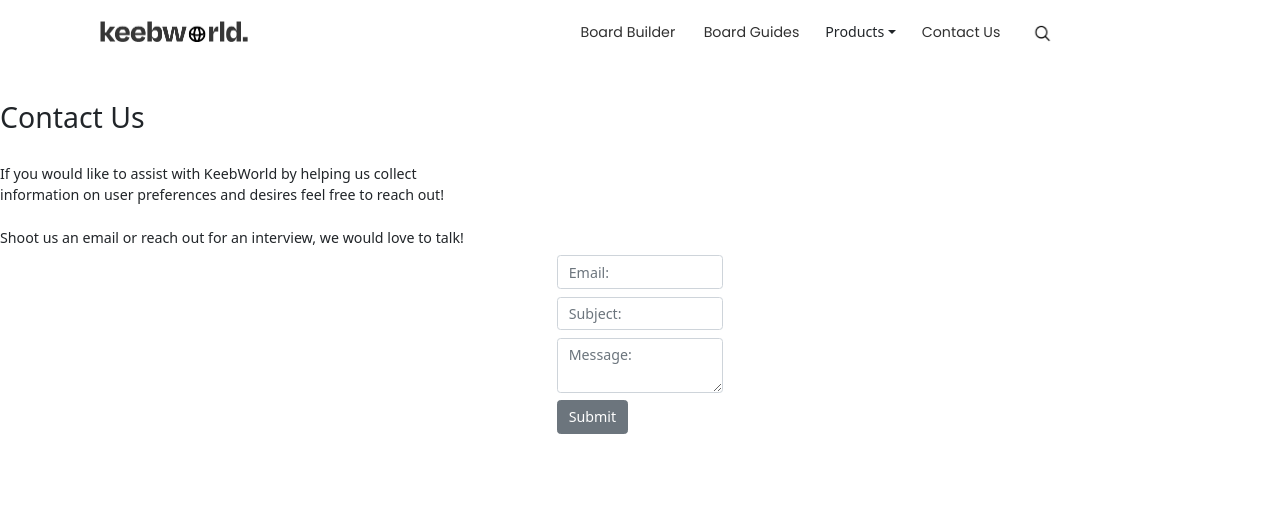
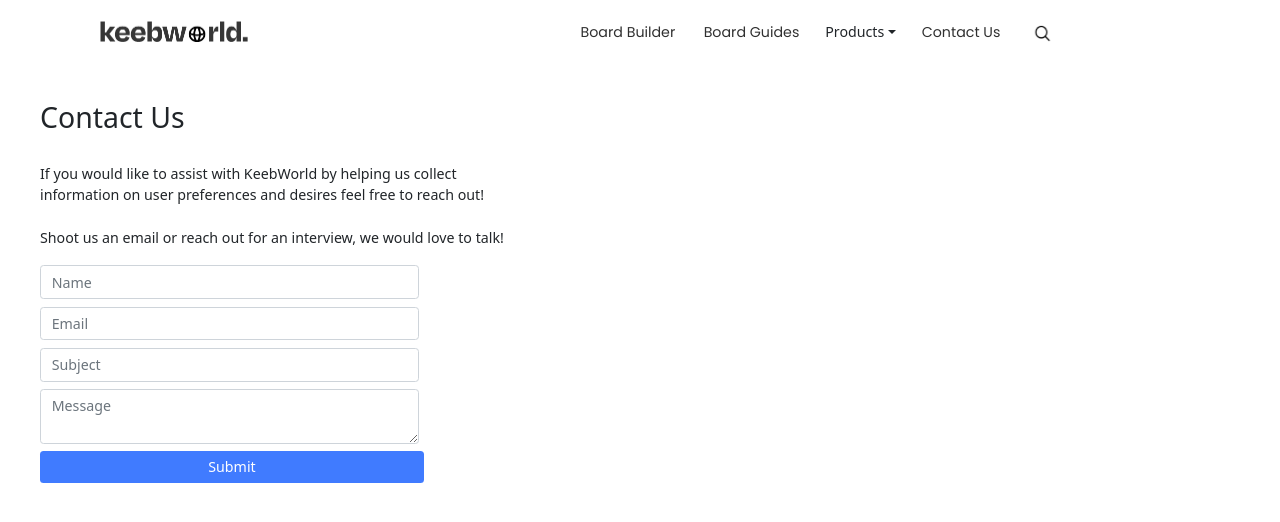
Before and after one commit to fullstackatbrown/project-keebworld-frontend, a React (Create React App) app: page /contactus in a window 1280 px wide. Shown: the top 522 px of the page. Built offline with nearby package versions, Linux system fonts and the light colour scheme.

Commit message:
Contact Us form

```diff
--- a/src/pages/ContactUs.js
+++ b/src/pages/ContactUs.js
@@ -8,6 +8,7 @@ import {
     Form,
     Input
   } from 'reactstrap';
+import './contactus.css'
 
 class ContactUs extends React.Component {
 
@@ -57,7 +58,7 @@ class ContactUs extends React.Component {
 
     render() {
         return (
-            <div className="my-5">
+            <div className="my-5 contact">
                 <h2 id="h1-id">Contact Us</h2>
                 <br />
                 <div>
@@ -66,14 +67,22 @@ class ContactUs extends React.Component {
                     <br/><br />
                     Shoot us an email or reach out for an interview, we would love to talk!
                 </div>
-                <Container>
-                    <Row className="justify-content-md-center">
+                <div className="input-div">
+                    <Row>
                     <Col md="9">
                         <Form id="contact-form" onSubmit={this.submitEmail.bind(this)}
                                     method="POST">
                         <Input
+                            type="name"
+                            placeholder="Name"
+                            className="my-2"
+                            aria-describedby="emailHelp"
+                            required value={this.state.name} onChange=
+                            {this.onNameChange.bind(this)}
+                        />
+                        <Input
                             type="email"
-                            placeholder="Email:"
+                            placeholder="Email"
                             className="my-2"
                             aria-describedby="emailHelp"
                             required value={this.state.email} onChange=
@@ -81,25 +90,25 @@ class ContactUs extends React.Component {
                         />
                         <Input
                             type="text"
-                            placeholder="Subject:"
+                            placeholder="Subject"
                             className="my-2"
                             required value={this.state.subject}
                             onChange={this.onSubjectChange.bind(this)}
                         />
                         <Input
                             type="textarea"
-                            placeholder="Message:"
+                            placeholder="Message"
                             className="my-2"
                             required value={this.state.message}
                             onChange= {this.onMsgChange.bind(this)}
                         />
-                        <div className="text-right">
-                            <Button>Submit</Button>
+                        <div>
+                            <Button className="blue-submit-btn">Submit</Button>
                         </div>
                         </Form>
                     </Col>
                     </Row>
-                </Container>
+                </div>
             </div>
         )
     }
--- /dev/null
+++ b/src/pages/contactus.css
@@ -0,0 +1,15 @@
+.contact {
+    margin-left: 40px;
+}
+
+.blue-submit-btn {
+    background-color: #407BFF !important;
+    border: none !important;
+    width: 30vw !important;
+}
+
+.input-div {
+    align-items: left !important;
+    margin-top: 10px;
+    width: 40vw;
+}
```
